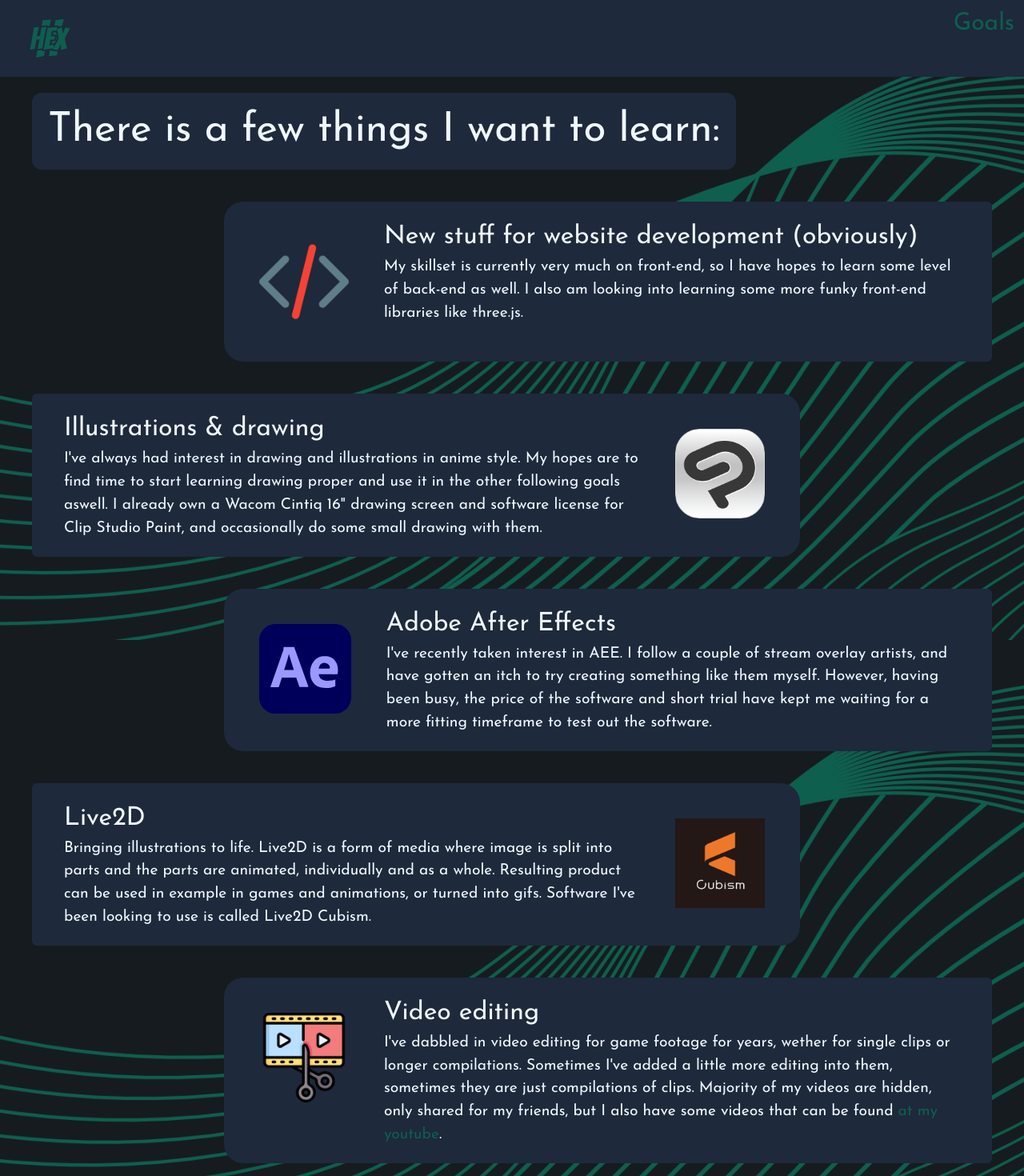
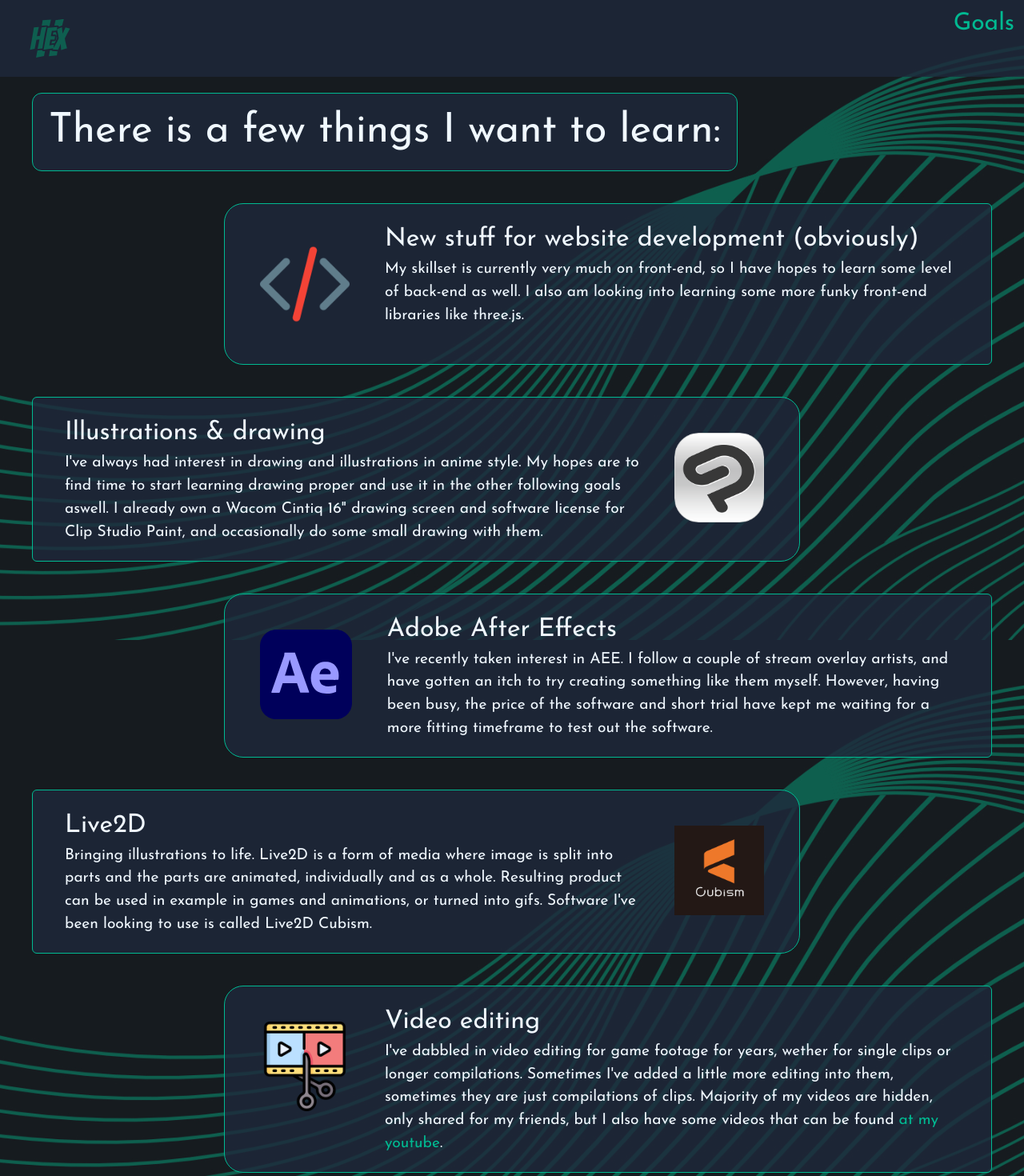
Before and after one commit to HeX-The-Cat/HeX-The-Cat.github.io, a React (Vite) app: page /goals in a window 1280 px wide. Shown: the top 1470 px of the page at 80% size. Built offline with nearby package versions, Linux system fonts and the light colour scheme.

Commit message:
Goals mistakes but fixed

```diff
--- a/src/components/Goals.css
+++ b/src/components/Goals.css
@@ -1,11 +1,14 @@
-.GoalsDiv {
-    @apply my-5 p-5 bg-slate-800
+.GoalsCard {
+    border-color: var(--secondary, .3);
+    @apply my-5 p-5 bg-slate-800 bg-opacity-80 border
+
+
 }
 
-.GoalsColRight {
+.GoalsCardRight {
     @apply col-start-2 col-span-4 rounded-l-3xl rounded-r-md
 }
-.GoalsColLeft {
+.GoalsCardLeft {
     @apply col-start-1 col-span-4 rounded-l-md rounded-r-3xl
 }
 
--- a/src/components/Goals.jsx
+++ b/src/components/Goals.jsx
@@ -5,10 +5,10 @@ import { csplogo, cubismlogo, obslogo, videoediting, webdev, aftereffects } from
 function Goals() {
     return (
         <>
-            <h1 className=' w-fit mx-10 GoalsDiv rounded-xl'>There is a few things I want to learn:</h1>
+            <h1 className=' w-fit mx-10 GoalsCard rounded-xl'>There is a few things I want to learn:</h1>
 
             <div className=' grid grid-cols-5 min-h-screen my-5 mx-10'>
-                <div className=' GoalsDiv GoalsColRight flex justify-between'>
+                <div className=' GoalsCard GoalsCardRight flex justify-between'>
                     <img src={webdev} alt="web development" className='goallogo' />
                     <div className=' px-5'>
                         <h2>New stuff for website development (obviously)</h2>
@@ -18,7 +18,7 @@ function Goals() {
                     </div>
                 </div>
 
-                <div className=' GoalsDiv GoalsColLeft flex justify-between'>
+                <div className=' GoalsCard GoalsCardLeft flex justify-between'>
                     <div className=' px-5'>
                         <h2>Illustrations & drawing</h2>
                         <p>
@@ -29,7 +29,7 @@ function Goals() {
                     <img src={csplogo} alt="Clip Studio Paint" className='goallogo' />
                 </div>
 
-                <div className=' GoalsDiv GoalsColRight flex justify-between'>
+                <div className=' GoalsCard GoalsCardRight flex justify-between'>
                     <img src={aftereffects} alt="After Effects Logo" className='goallogo' />
                     <div className=' px-5'>
                         <h2>Adobe After Effects</h2>
@@ -40,7 +40,7 @@ function Goals() {
                     </div>
                 </div>
 
-                <div className=' GoalsDiv GoalsColLeft flex justify-between'>
+                <div className=' GoalsCard GoalsCardLeft flex justify-between'>
                     <div className=' px-5'>
                         <h2>Live2D</h2>
                         <p>
@@ -51,7 +51,7 @@ function Goals() {
                     <img src={cubismlogo} alt="Cubism logo" className='goallogo' />
                 </div>
 
-                <div className=' GoalsDiv GoalsColRight flex justify-between'>
+                <div className=' GoalsCard GoalsCardRight flex justify-between'>
                     <img src={videoediting} alt="Video Editing" className='goallogo' />
                     <div className=' px-5'>
                         <h2>Video editing</h2>
@@ -62,7 +62,7 @@ function Goals() {
                     </div>
                 </div>
 
-                <div className=' GoalsDiv GoalsColLeft flex justify-between'>
+                <div className=' GoalsCard GoalsCardLeft flex justify-between'>
                     <div className=' px-5'>
                         <h2>Streaming</h2>
                         <p>
--- a/src/components/Layout.jsx
+++ b/src/components/Layout.jsx
@@ -8,7 +8,7 @@ const Layout = () => {
   return (
     <>
       <div className=" relative  min-h-screen">
-        <div className=" bg-slate-800">
+        <div className=" bg-slate-800 bg-opacity-80">
           <Navbar />
         </div>
 
@@ -17,7 +17,7 @@ const Layout = () => {
         </div>
         <div className="h-[10rem]"/>
 
-        <div className=" FooterCSS bg-slate-800 rounded-t-3xl absolute inset-x-0 bottom-0" >
+        <div className=" FooterCSS bg-slate-800 bg-opacity-80 rounded-t-3xl absolute inset-x-0 bottom-0" >
           <Footer />
         </div>
       </div>
--- a/src/index.css
+++ b/src/index.css
@@ -15,9 +15,9 @@
   background-attachment: fixed;
   color: aliceblue;
 
-  --main-bg: #171a1f;
-  --secondary: #0E5E4F;
-  --tertiary: #018D6F;
+  --main: #171a1f;
+  --secondary: #00b991;
+  --tertiary: #015a8d;
 
   font-synthesis: none;
   text-rendering: optimizeLegibility;
```
